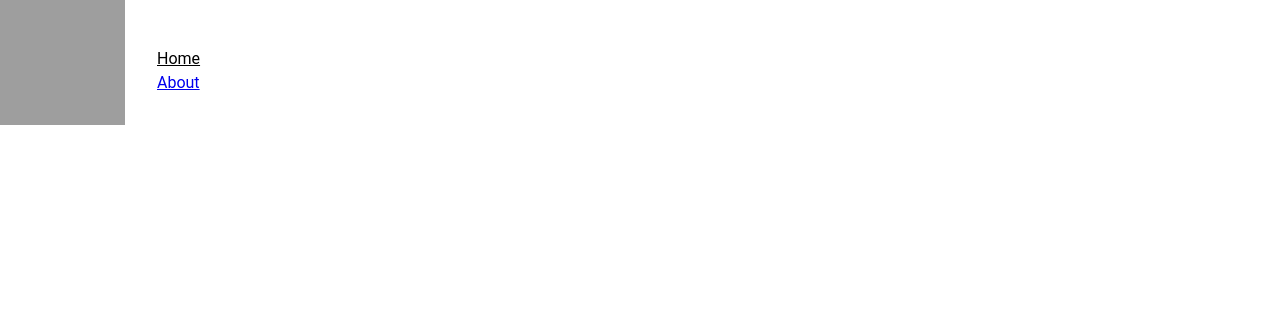
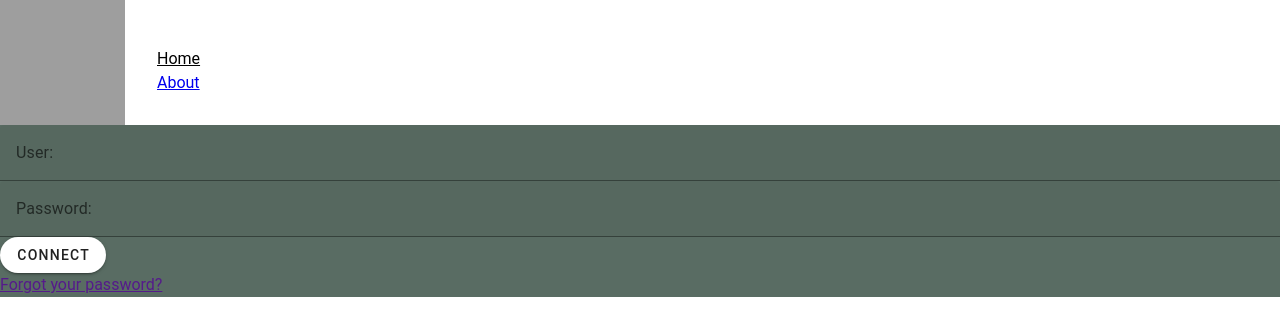
Before and after one commit to alcfdez/Zootopia, a Vue app in the folder src/main/frontend/: page / in a window 1280 px wide. Shown: the top 336 px of the page. Built offline with nearby package versions, Linux system fonts and the light colour scheme; grey boxes are pictures that could not be loaded.

Commit message:
login_page init

```diff
--- /dev/null
+++ b/src/main/frontend/src/components/Login.vue
@@ -0,0 +1,52 @@
+<script setup>
+import { ref } from 'vue';
+let user = ref('');
+let password = ref('');
+
+</script>
+<template>
+
+
+  <main>
+
+     <h1> {{ user }}</h1>
+     <h1>{{ password }}</h1>
+
+    <v-text-field
+      label = "User:"
+      :rules="rules"
+      hide-details="auto" v-model="user" >
+    </v-text-field>
+
+    <v-text-field
+      label = "Password:"
+      type="password"
+      :rules="rules"
+      hide-details="auto" v-model="password">
+    </v-text-field>
+
+    <v-btn rounded>CONNECT</v-btn>
+    <div>
+      <a href="">Forgot your password?</a>
+
+
+
+    </div>
+
+
+
+
+
+
+  </main>
+</template>
+
+
+<style lang="scss" scoped>
+@use "../sass/styles.scss" as *;
+main{
+  background-color: $background-box;
+}
+
+
+  </style>
--- a/src/main/frontend/src/sass/_mixin.scss
+++ b/src/main/frontend/src/sass/_mixin.scss
@@ -8,7 +8,7 @@
 }
 
 @mixin box ($background-color, $border-radius) {
-    background-color: $background-box;
+    background-color: $background-color;
     border-radius: $border-radius;
     border: 3px transparent 20%;
 }
--- a/src/main/frontend/src/views/HomeView.vue
+++ b/src/main/frontend/src/views/HomeView.vue
@@ -1,9 +1,16 @@
 <script setup>
+import LoginVue from "../components/Login.vue";
 
 </script>
 
 <template>
+
+
   <main>
+
+    <LoginVue></LoginVue>
+
+
 
   </main>
 </template>
```
Also changed, not shown: 1 other file (tests, documents, lock files or other folders).
